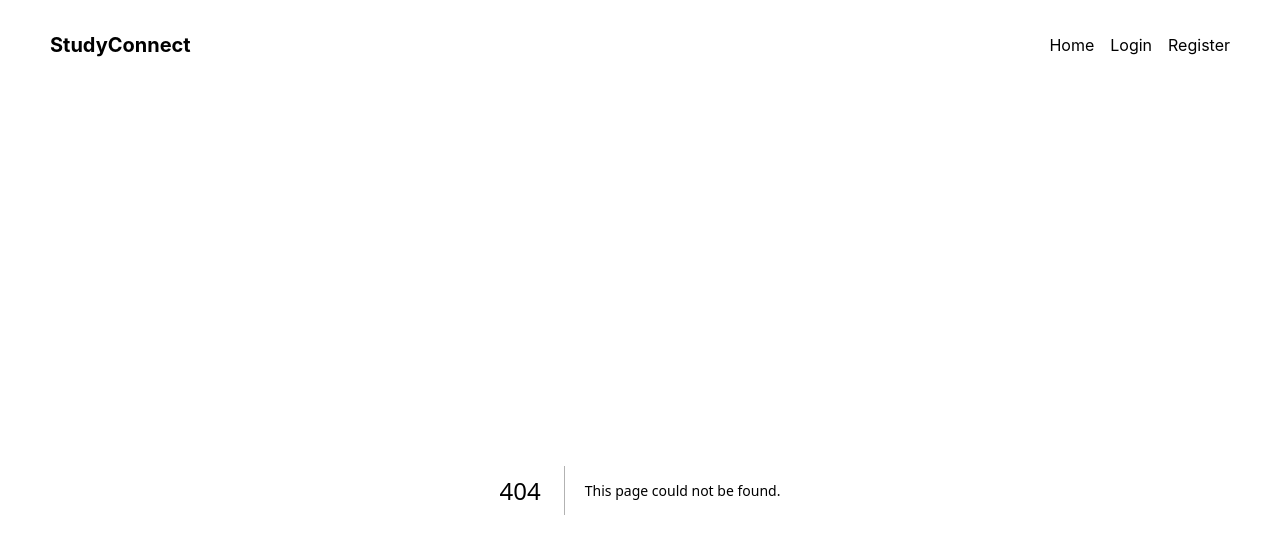
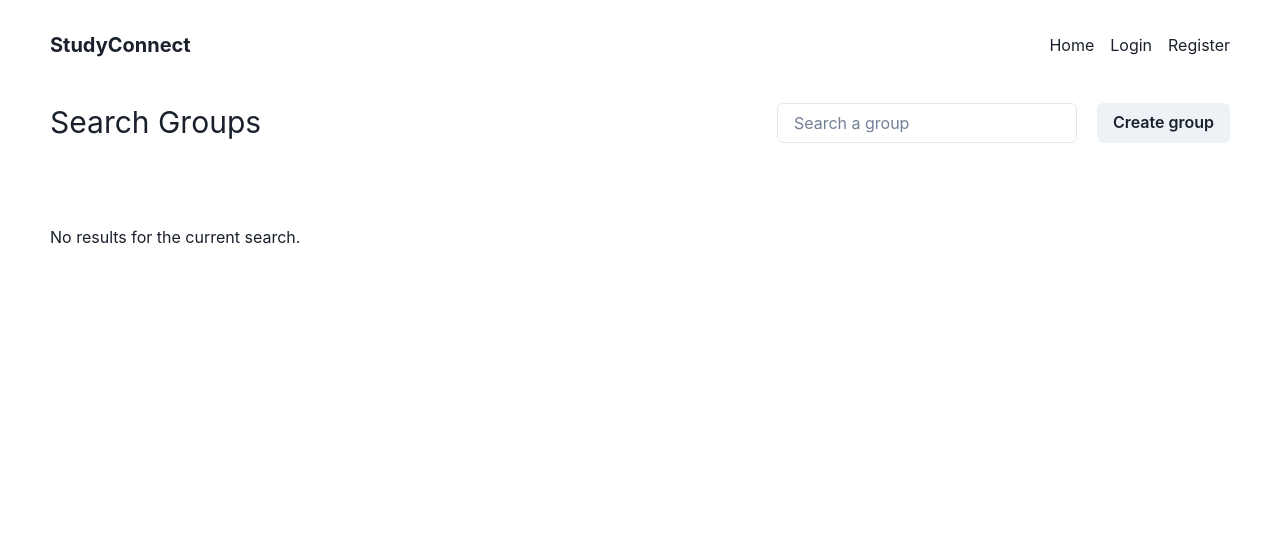
Before and after one commit to urieloalves/studyconnect-app, a Next.js app: page /search in a window 1280 px wide. Before the commit this address had no page. Shown: the top 554 px of the page. Built offline with nearby package versions, Linux system fonts and the light colour scheme.

Commit message:
add placeholder for search page

```diff
--- /dev/null
+++ b/src/components/GroupCard/index.tsx
@@ -0,0 +1,81 @@
+import {
+  Card,
+  CardBody,
+  Flex,
+  Text,
+  Heading,
+  Button,
+  Stack,
+  Divider,
+  Tooltip,
+} from "@chakra-ui/react";
+import { Link } from "@chakra-ui/react";
+import { ExternalLinkIcon } from "@chakra-ui/icons";
+import { Group, User } from "../../models";
+import { useState } from "react";
+
+interface GroupCardProps {
+  group: Group;
+  user: User;
+  onButtonClick: () => void;
+}
+
+export function GroupCard({ group, user, onButtonClick }: GroupCardProps) {
+  const [loading, setLoading] = useState(false);
+
+  const isUserInGroup = false;
+
+  async function handleClick(): Promise<void> {
+    console.log("handleClick");
+  }
+
+  return (
+    <Card
+      width="300px"
+      height="200px"
+      border="2px solid"
+      borderColor="blue.100"
+    >
+      <CardBody display="flex" flexDirection="column" bgColor="black.900">
+        <Stack flexGrow={1}>
+          <Tooltip label={group.name}>
+            <Heading
+              size="md"
+              color="white"
+              overflow="hidden"
+              textOverflow="ellipsis"
+              whiteSpace="nowrap"
+            >
+              {group.name}
+            </Heading>
+          </Tooltip>
+
+          <Tooltip label={group.description}>
+            <Text
+              color="white"
+              overflow="hidden"
+              textOverflow="ellipsis"
+              whiteSpace="nowrap"
+            >
+              {group.description}
+            </Text>
+          </Tooltip>
+        </Stack>
+
+        <Stack>
+          <Divider borderColor="blue.100" />
+          <Flex justify="space-between">
+            <Link href={group.courseLink} color="white" isExternal>
+              Course
+              <ExternalLinkIcon mx="2px" />
+            </Link>
+          </Flex>
+
+          <Button isLoading={loading} w="100%" onClick={handleClick}>
+            {isUserInGroup ? "Leave" : "Join"}
+          </Button>
+        </Stack>
+      </CardBody>
+    </Card>
+  );
+}
--- /dev/null
+++ b/src/models/index.ts
@@ -0,0 +1,13 @@
+export type User = {
+    id: string;
+    name: string;
+    email: string;
+}
+
+export type Group = {
+    id: string;
+    name: string;
+    description: string;
+    courseLink: string;
+    users: User[]
+}
--- /dev/null
+++ b/src/pages/search/index.tsx
@@ -0,0 +1,60 @@
+import { Button } from "@chakra-ui/button";
+import { Input } from "@chakra-ui/input";
+import { Flex, Stack, Text } from "@chakra-ui/layout";
+
+import { useAuth } from "../../hooks/useAuth";
+import { useState } from "react";
+import { Group } from "@/models";
+import { GroupCard } from "@/components/GroupCard";
+import { useRouter } from "next/router";
+
+export default function Search() {
+  const [search, setSearch] = useState<string>("");
+  const [groups, setGroups] = useState<Group[]>([]);
+  const { user } = useAuth();
+  const router = useRouter();
+
+  return (
+    <Flex
+      padding="10px"
+      maxW="1200px"
+      position="relative"
+      flexDir="column"
+      mx="auto"
+    >
+      <Flex alignItems="center" justifyContent="space-between">
+        <Text fontSize="30px" alignSelf="center">
+          Search Groups
+        </Text>
+
+        <Flex>
+          <Input
+            value={search}
+            onChange={(e) => setSearch(e.target.value)}
+            placeholder="Search a group"
+            w="300px"
+            mr="20px"
+          />
+          <Button onClick={() => console.log("create group")}>
+            Create group
+          </Button>
+        </Flex>
+      </Flex>
+
+      <Stack mt="80px" direction="row" spacing="20px">
+        {groups.length === 0 ? (
+          <Text>No results for the current search.</Text>
+        ) : (
+          groups.map((group) => (
+            <GroupCard
+              key={group.id}
+              group={group}
+              user={user!!}
+              onButtonClick={() => router.push("/groups")}
+            />
+          ))
+        )}
+      </Stack>
+    </Flex>
+  );
+}
```
